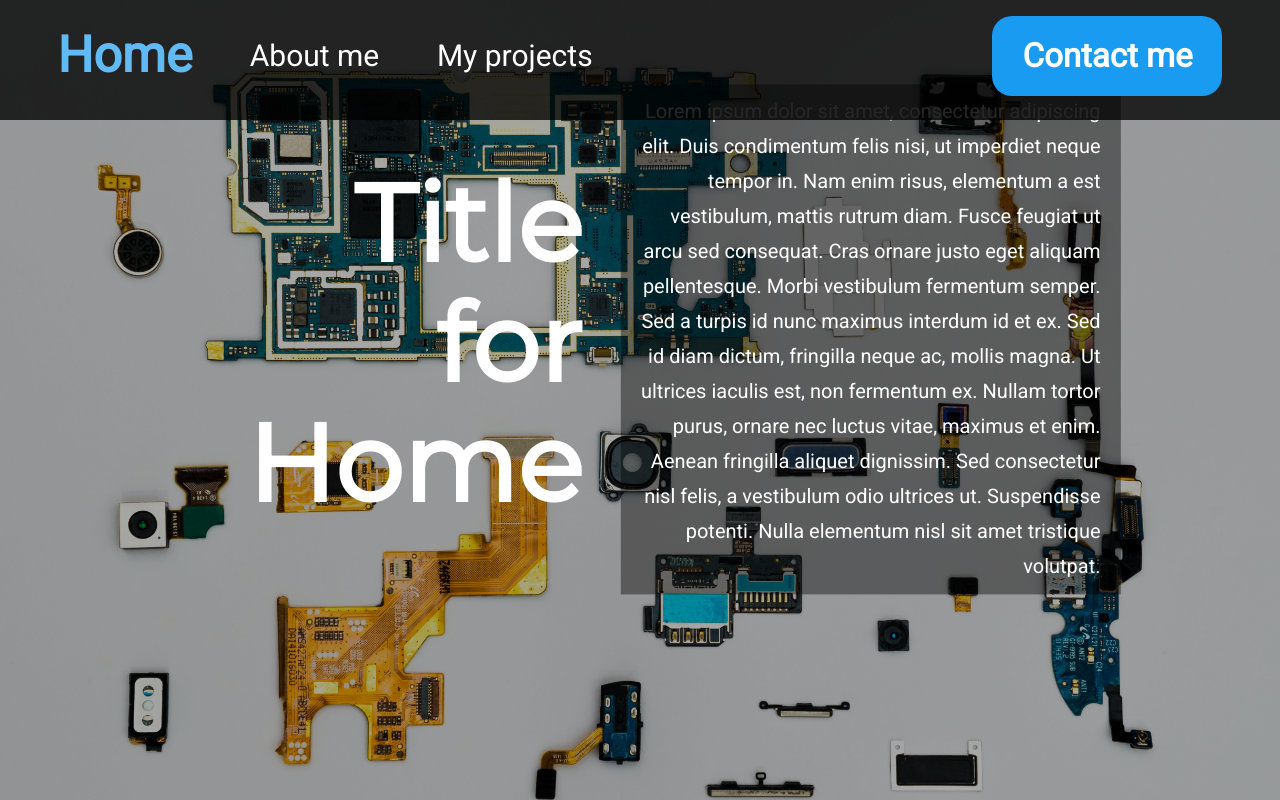
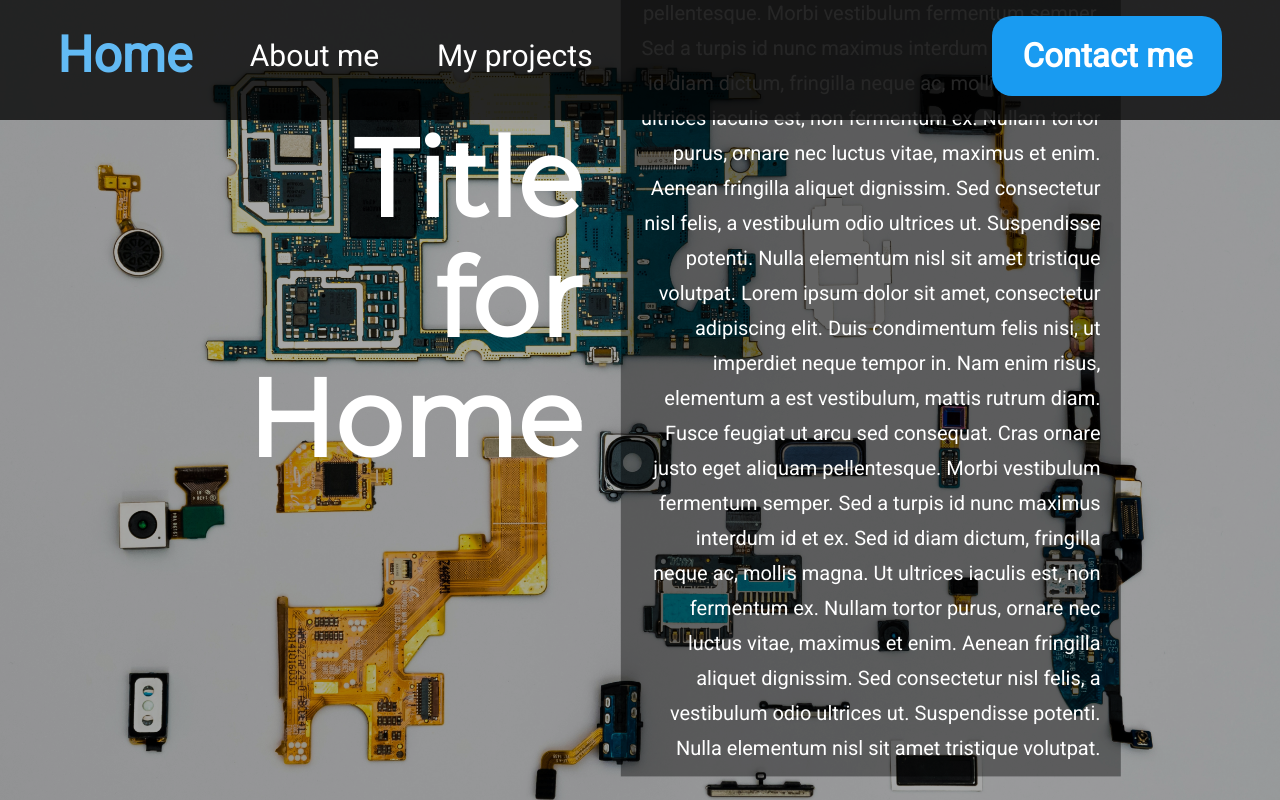
Before and after one commit to Johndhawk2/website, a PHP site: page / in a window 1280 px wide. Run offline with PHP 8.4, Linux system fonts and the light colour scheme.

Commit message:
Attempt 6

```diff
--- a/index.html
+++ b/index.html
@@ -63,14 +63,18 @@
 		<!-- Tabs -->
 		<div class="tab-content">
 			<div class="tab-pane fade show active" id="home" role="tabpanel" aria-labelledby="home-tab">
+				<div class=scroll>
 					<div class="homeContent">
 						<h1 class="pageTitle" id="homeTitle">Title for Home</h1>
 						<p class="pageText" id="homeText">
 							Lorem ipsum dolor sit amet, consectetur adipiscing elit. Duis condimentum felis nisi, ut imperdiet neque tempor in. Nam enim risus, elementum a est vestibulum, mattis rutrum diam. Fusce feugiat ut arcu sed consequat. Cras ornare justo eget aliquam pellentesque. Morbi vestibulum fermentum semper. Sed a turpis id nunc maximus interdum id et ex. Sed id diam dictum, fringilla neque ac, mollis magna. Ut ultrices iaculis est, non fermentum ex. Nullam tortor purus, ornare nec luctus vitae, maximus et enim. Aenean fringilla aliquet dignissim. Sed consectetur nisl felis, a vestibulum odio ultrices ut. Suspendisse potenti. Nulla elementum nisl sit amet tristique volutpat.
+							Lorem ipsum dolor sit amet, consectetur adipiscing elit. Duis condimentum felis nisi, ut imperdiet neque tempor in. Nam enim risus, elementum a est vestibulum, mattis rutrum diam. Fusce feugiat ut arcu sed consequat. Cras ornare justo eget aliquam pellentesque. Morbi vestibulum fermentum semper. Sed a turpis id nunc maximus interdum id et ex. Sed id diam dictum, fringilla neque ac, mollis magna. Ut ultrices iaculis est, non fermentum ex. Nullam tortor purus, ornare nec luctus vitae, maximus et enim. Aenean fringilla aliquet dignissim. Sed consectetur nisl felis, a vestibulum odio ultrices ut. Suspendisse potenti. Nulla elementum nisl sit amet tristique volutpat.
 						</p>
 					</div>
 				</div>
+			</div>
 			<div class="tab-pane fade" id="about" role="tabpanel" aria-labelledby="about-tab">
+				<div class="scroll">
 					<div class="aboutContent">
 						<div id="topContent">
 							<h1 class="pageTitle" id="aboutTitle">Title for About</h1>
@@ -85,6 +89,7 @@
 						</div>
 					</div>
 				</div>
+			</div>
 			<div class="tab-pane fade" id="projects" role="tabpanel" aria-labelledby="projects-tab">
 				Projects
 			</div>
--- a/johnhawk.css
+++ b/johnhawk.css
@@ -1,12 +1,5 @@
-.tab-pane{
-	overflow-y: scroll;
-}
-
-html, body{ /* ...or body.dialogShowing */
-	overflow: hidden;
-	position: fixed;
-	width: 100%;
-	height: 100%;
+.scrolling{
+	background-color: green;
 }
 
 a.active.nav-link{
@@ -130,6 +123,8 @@ a.active.nav-link.contact{
 	background-color: rgba(0, 0, 0, 0.85)!important;
 	color: white!important;
 	height: 60px;
+	position: fixed;
+	width: 100%;
 }
 
 #homeBackground {
```
Lines whose indentation alone changed are shown as unchanged.
